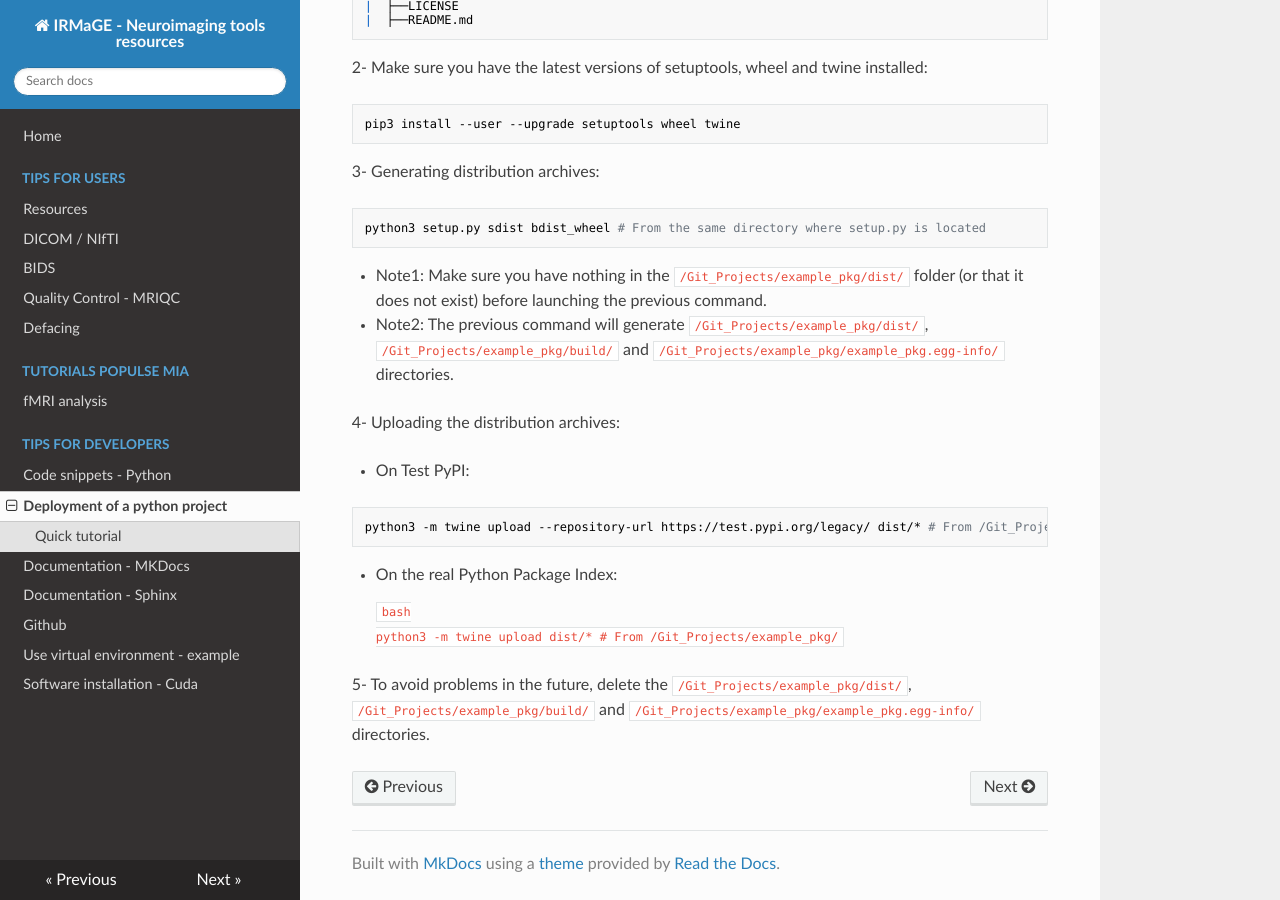
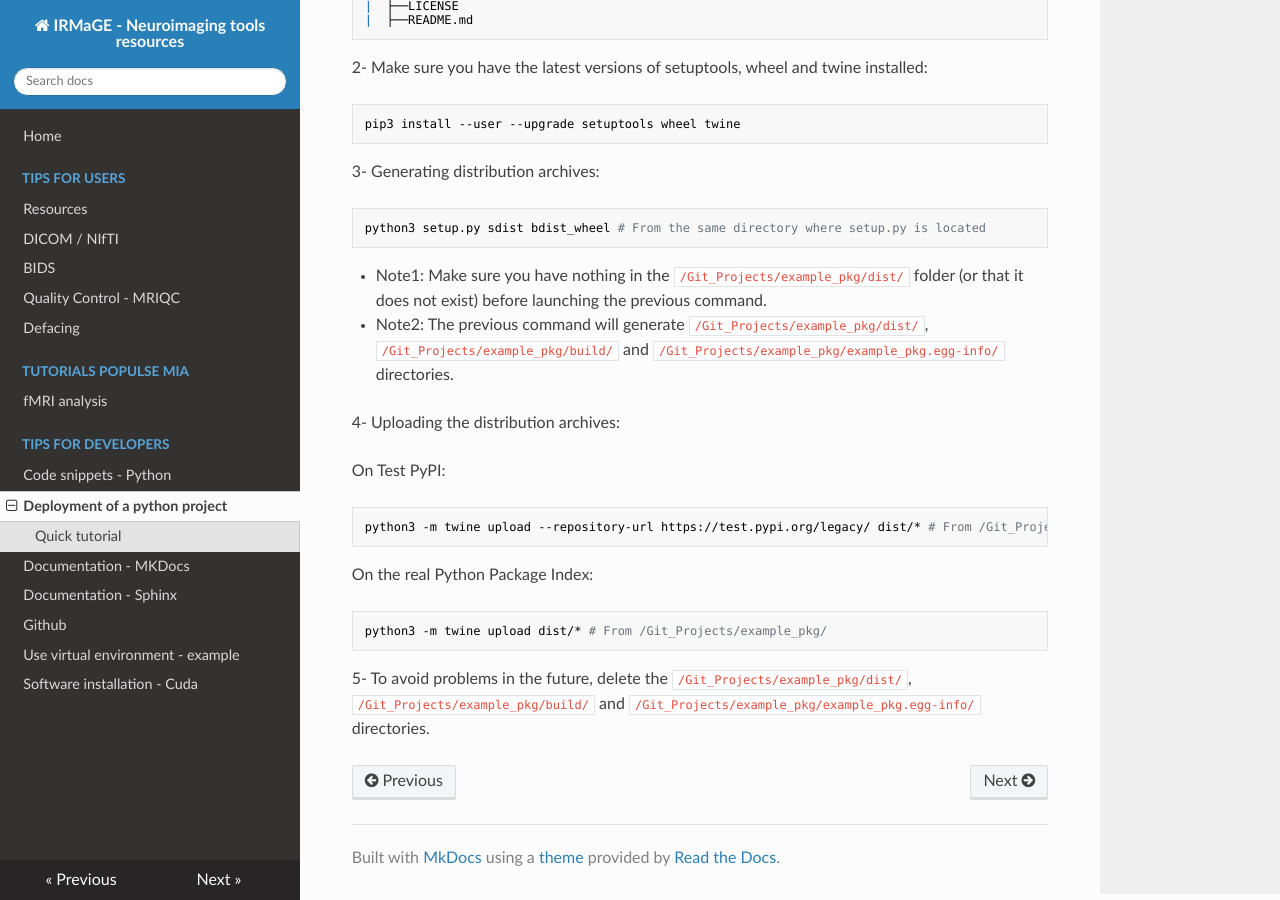
Before and after one commit to IRMaGe-3T/irmage-tools-resources, an MkDocs documentation site: the page built from docs/developers/packaging-python-projects.md, in a window 1280 px wide and 900 px high, scrolled down 529 px. Built offline with MkDocs 1.6.1, drawn with Linux system fonts in a browser that asks for light colours; nearby versions of some CDN libraries.

````diff
--- a/docs/developers/packaging-python-projects.md
+++ b/docs/developers/packaging-python-projects.md
@@ -41,16 +41,16 @@ python3 setup.py sdist bdist_wheel # From the same directory where setup.py is l
 
 4- Uploading the distribution archives:
 
-* On Test PyPI:
+On Test PyPI:
 
 ```bash
 python3 -m twine upload --repository-url https://test.pypi.org/legacy/ dist/* # From /Git_Projects/example_pkg/
 ```
 
-* On the real Python Package Index:
+On the real Python Package Index:
 
-    ```bash
-    python3 -m twine upload dist/* # From /Git_Projects/example_pkg/
-    ```
+```bash
+python3 -m twine upload dist/* # From /Git_Projects/example_pkg/
+```
 
 5- To avoid problems in the future, delete the `/Git_Projects/example_pkg/dist/`, `/Git_Projects/example_pkg/build/` and `/Git_Projects/example_pkg/example_pkg.egg-info/` directories.
````
